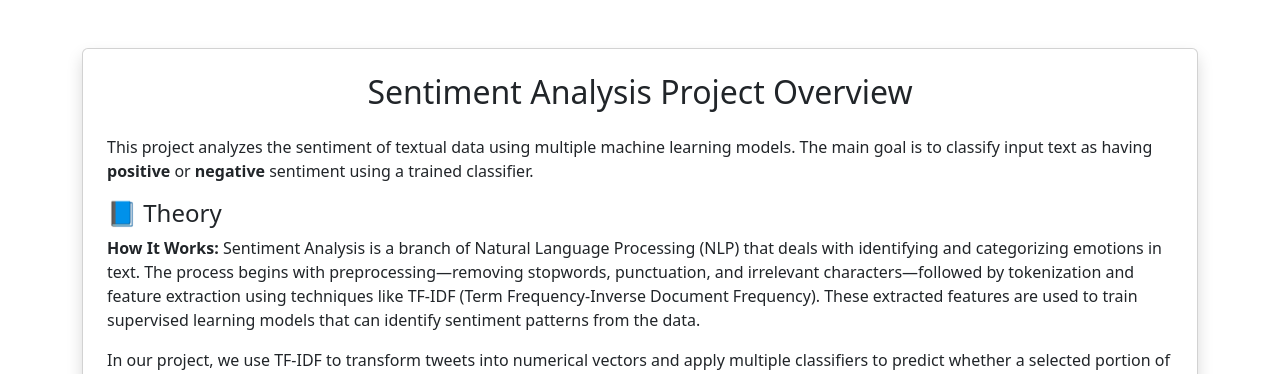
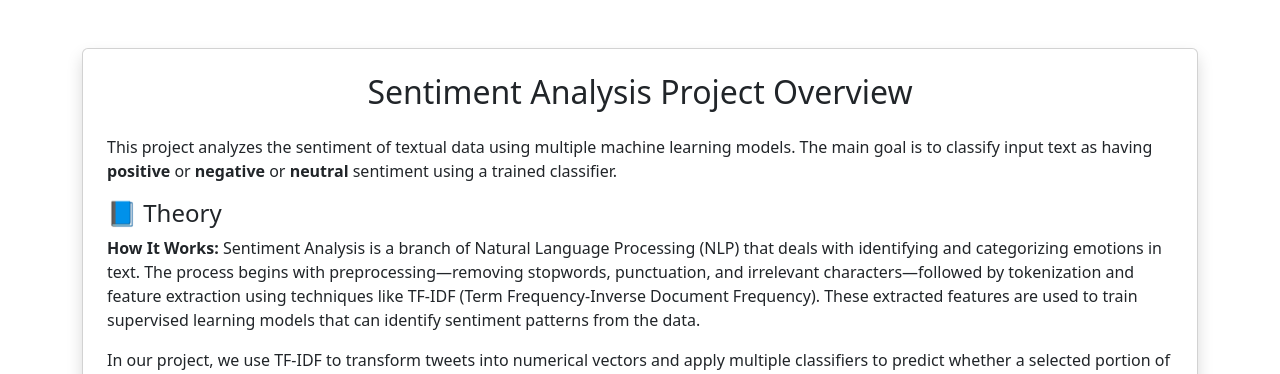
Before and after one commit to ParthKhiriya/Sentiment_Analysis_PRML_Project, a Flask app: page /links in a window 1280 px wide. Shown: the part 56-430 px from the top of the page. Run offline with Flask 3, Linux system fonts and the light colour scheme; parts of the project's set-up code (start-up, migrations or seed data) failed here and were passed over.

Commit message:
made changes in some text contents

```diff
--- a/templates/compare.html
+++ b/templates/compare.html
@@ -59,7 +59,7 @@
       <div class="navbar-nav">
         <a class="nav-link" href="/">Home</a>
         <a class="nav-link" href="/compare">Compare Models</a>
-        <a class="nav-link" href="/links">Links</a>
+        <a class="nav-link" href="/links">Project Page</a>
       </div>
     </div>
   </nav>
--- a/templates/links.html
+++ b/templates/links.html
@@ -21,7 +21,7 @@
     <div class="card shadow p-4">
       <h2 class="text-center mb-4">Sentiment Analysis Project Overview</h2>
 
-      <p>This project analyzes the sentiment of textual data using multiple machine learning models. The main goal is to classify input text as having <strong>positive</strong> or <strong>negative</strong> sentiment using a trained classifier.</p>
+      <p>This project analyzes the sentiment of textual data using multiple machine learning models. The main goal is to classify input text as having <strong>positive</strong> or <strong>negative</strong> or <strong>neutral</strong> sentiment using a trained classifier.</p>
 
       <h4>📘 Theory</h4>
       <p><strong>How It Works:</strong> Sentiment Analysis is a branch of Natural Language Processing (NLP) that deals with identifying and categorizing emotions in text. The process begins with preprocessing—removing stopwords, punctuation, and irrelevant characters—followed by tokenization and feature extraction using techniques like TF-IDF (Term Frequency-Inverse Document Frequency). These extracted features are used to train supervised learning models that can identify sentiment patterns from the data.</p>
```
